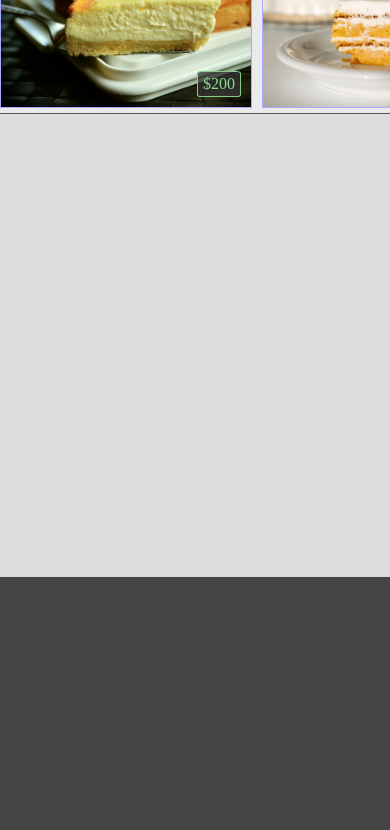
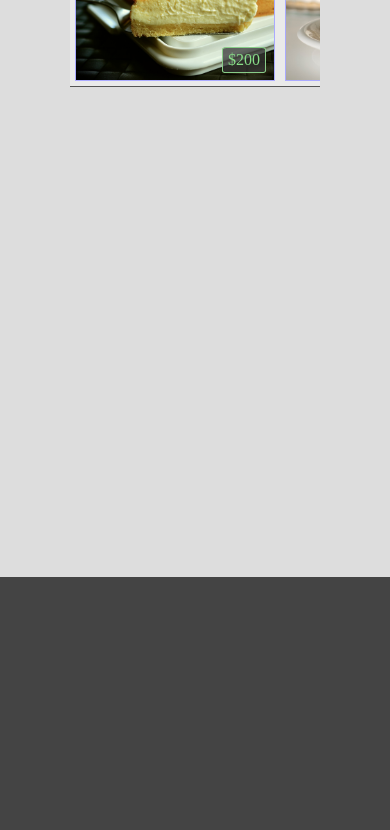
Before and after one commit to CarlosBinary/LaunchX, a plain HTML site: page index.html in a window 390 px wide. Shown: the part 267-1097 px from the top of the page. Drawn offline with Linux system fonts and the light colour scheme.

Commit message:
Responsive mobile

```diff
--- a/style.css
+++ b/style.css
@@ -1,3 +1,7 @@
+* {
+  box-sizing: border-box;
+}
+
 body {
   display: flex;
   flex-direction: column;
@@ -49,7 +53,7 @@ footer {
   background-color: #eaeaea;
   overflow-y: hidden;
   overflow-x: auto;
-  max-width: 400px;
+  max-width: 700px;
   padding: 5px 0px;
   scrollbar-width: none;
   -ms-overflow-style: none;
@@ -63,8 +67,8 @@ footer {
   padding: 0;
   margin: 0px 5px;
   border: 1px solid #aaaaff;
-  min-width: 250px;
-  min-height: 175px;
+  min-width: 400px;
+  min-height: 350px;
   position: relative;
   background-color: #cc2266;
   background-repeat: no-repeat;
@@ -127,3 +131,16 @@ footer {
   min-width: 8%;
   min-height: 8%;
 }
+
+@media only screen and (max-width: 600px) {
+  #flavor_list {
+    max-width: 250px;
+  }
+
+  #flavor_list > li {
+    min-width: 200px;
+    max-width: 200px;
+    min-height: 150px;
+    max-Height: 150px;
+  }
+}
```
